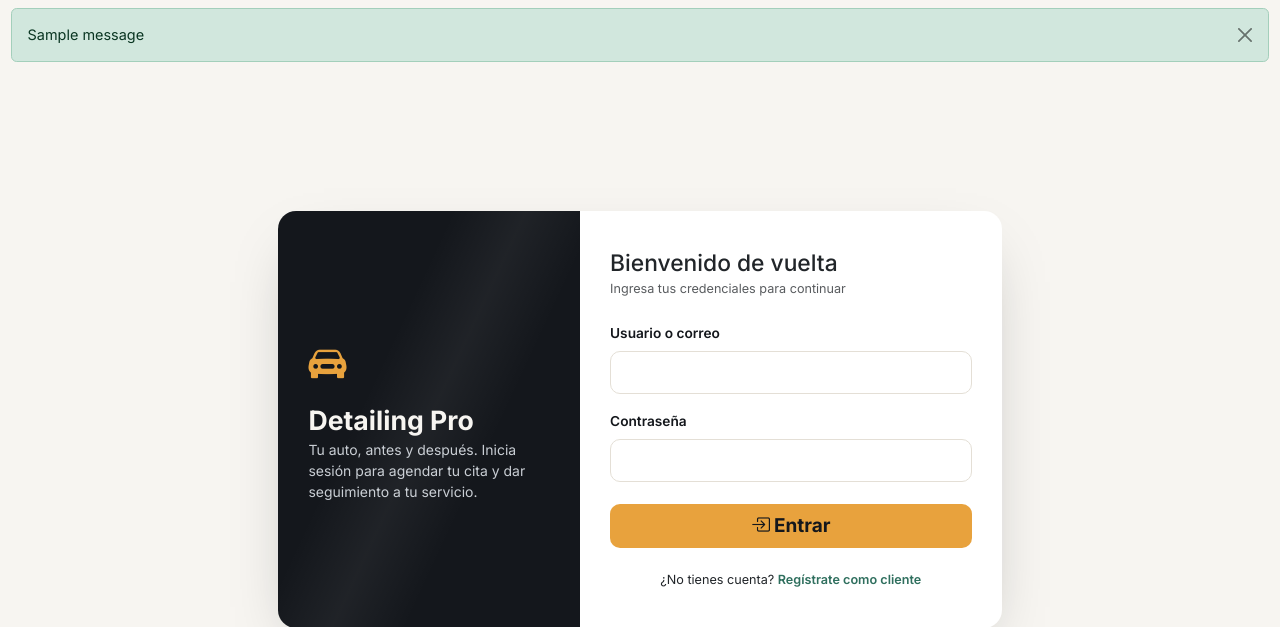
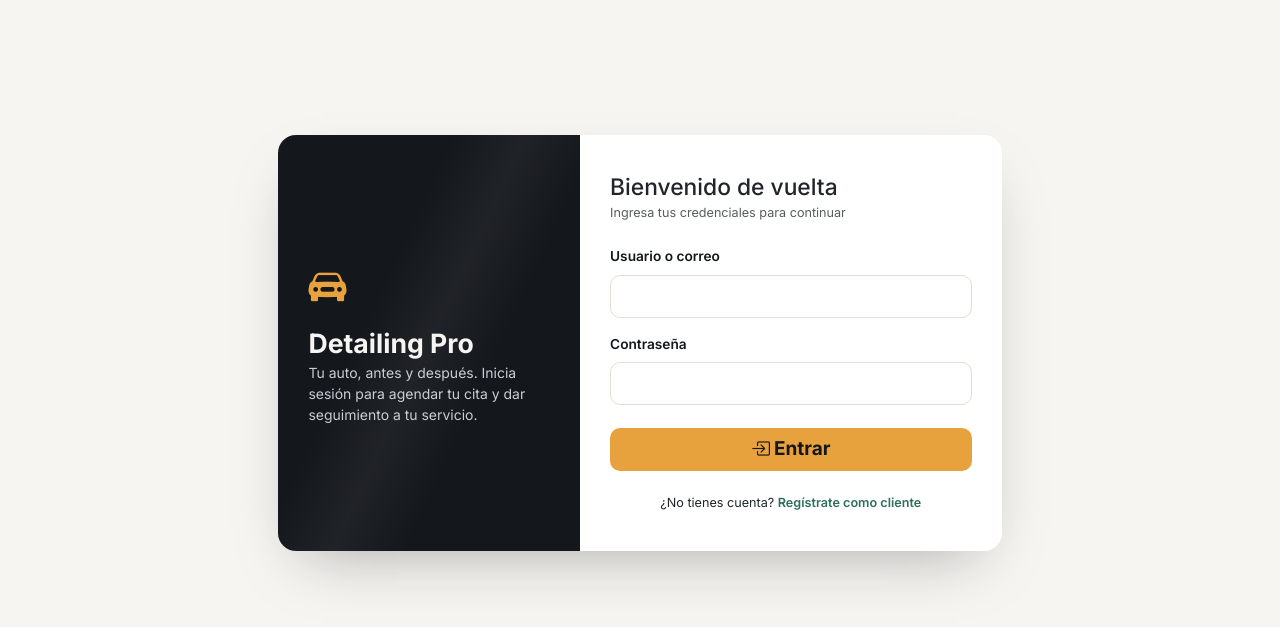
Before and after one commit to ChriisCG3312/CarDetailingX, a Django app: page /usuarios/login/?next=/dashboard/ in a window 1280 px wide. Shown: the top 627 px of the page. Run offline with Django 5.2, Linux system fonts and the light colour scheme; tables that the repository leaves empty hold one stand-in row (values such as "Sample post"); one stand-in notice (Sample message) is shown.

Commit message:
cambios en el sistema de notificaciones

```diff
--- a/static/css/main.css
+++ b/static/css/main.css
@@ -421,3 +421,11 @@
 .notif-icon-terracota { background: #F6E7E2; color: #B5563E; }
 .notif-icon-ambar     { background: #FBEFDC; color: var(--dp-ambar); }
 .notif-icon-asfalto   { background: var(--dp-papel-2); color: var(--dp-carbon); }
+
+.alert {
+    transition: opacity .3s ease;
+}
+
+.alert.fade {
+    opacity: 0;
+}
--- a/templates/base.html
+++ b/templates/base.html
@@ -153,13 +153,15 @@
 
   <!-- ── Alertas Flash ──────────────────────────────────────────────────── -->
   {% if messages %}
-  <div class="container-fluid mt-2">
-    {% for msg in messages %}
-    <div class="alert alert-{{ msg.tags }} alert-dismissible fade show" role="alert">
-      {{ msg }}
-      <button type="button" class="btn-close" data-bs-dismiss="alert"></button>
-    </div>
-    {% endfor %}
+  <div class="position-fixed top-0 end-0 p-3"
+      style="z-index: 1080; max-width: 400px;">
+
+      {% for message in messages %}
+      <div class="alert alert-{{ message.tags }} shadow mb-2">
+          {{ message }}
+      </div>
+      {% endfor %}
+
   </div>
   {% endif %}
 
@@ -175,5 +177,21 @@
 
   <script src="https://cdn.jsdelivr.net/npm/bootstrap@5.3.3/dist/js/bootstrap.bundle.min.js"></script>
   {% block extra_js %}{% endblock %}
+  <script>
+    document.addEventListener('DOMContentLoaded', () => {
+        document.querySelectorAll('.alert').forEach(alert => {
+
+            setTimeout(() => {
+                alert.classList.add('fade');
+
+                setTimeout(() => {
+                    alert.remove();
+                }, 300);
+
+            }, 3000);
+
+        });
+    });
+  </script>
 </body>
 </html>
--- a/templates/dashboard.html
+++ b/templates/dashboard.html
@@ -86,7 +86,7 @@
 <p class="dash-section-label">Accesos rápidos</p>
 <div class="dash-grid">
 
-  <a href="{% url 'citas:crear' %}" class="dash-card dash-card-featured">
+  <a href="{% url 'servicios:catalogo' %}" class="dash-card dash-card-featured">
     <div class="dash-card-icon"><i class="bi bi-calendar-plus"></i></div>
     <div class="dash-card-body">
       <div class="dash-card-label">Agendar cita</div>
```
